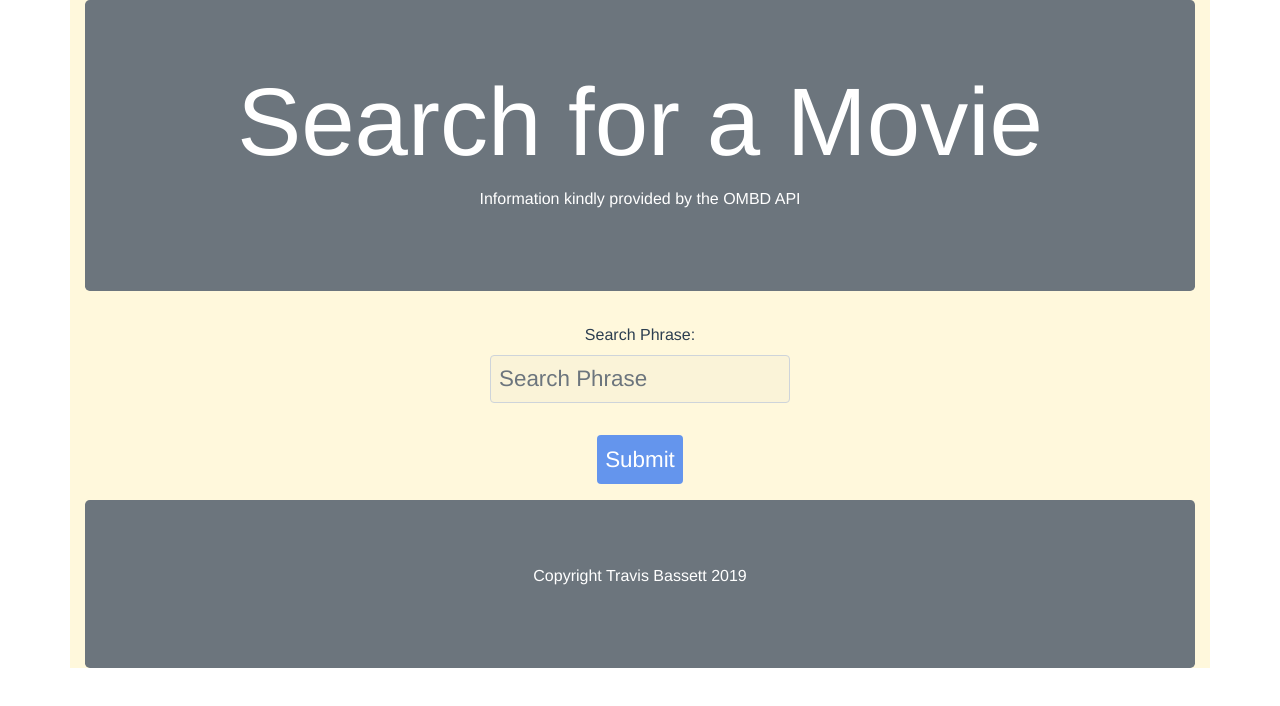
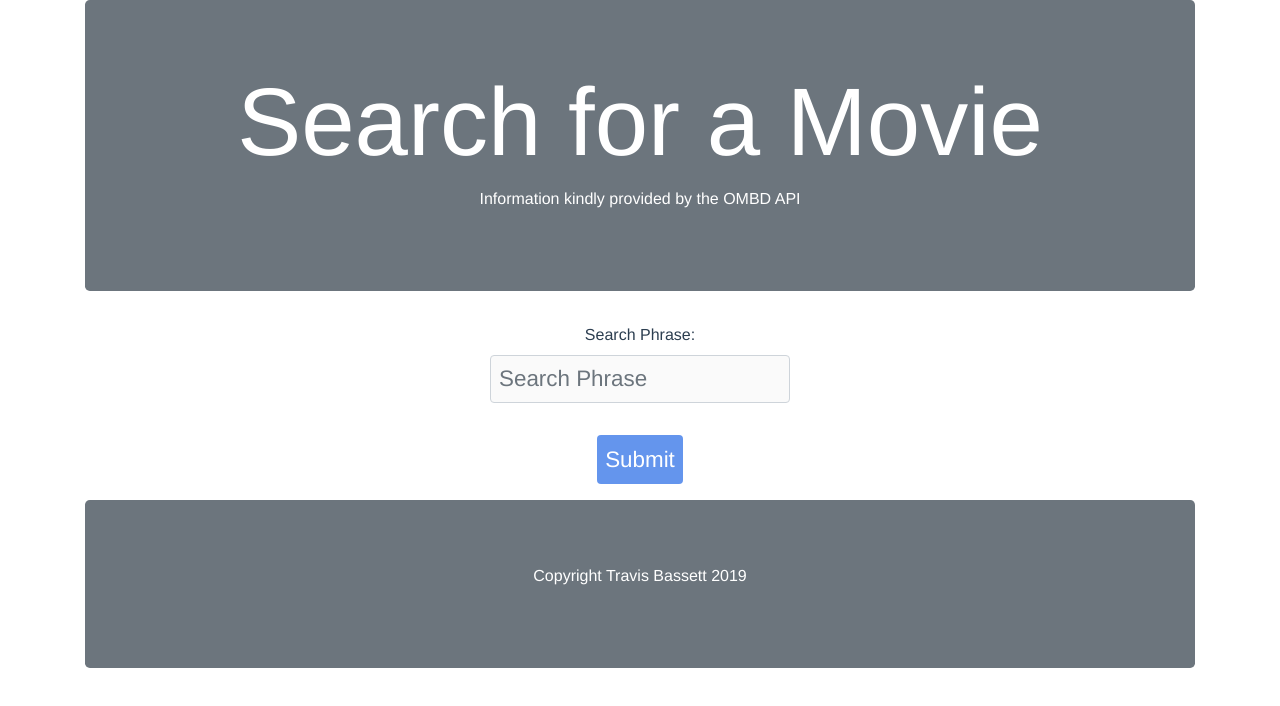
Before and after one commit to TravisBassett/capstonerebuilt, a Vue app: page / in a window 1280 px wide. Shown: the top 706 px of the page. Built offline with nearby package versions, Linux system fonts and the light colour scheme.

Commit message:
rebuilding

```diff
--- a/src/views/Feature.vue
+++ b/src/views/Feature.vue
@@ -96,7 +96,6 @@ img {
 
 .container
 {
-  background-color:cornsilk
 }
 
 </style>
--- a/src/views/Home.vue
+++ b/src/views/Home.vue
@@ -71,7 +71,6 @@ input {
 
 .container
 {
-  background-color: cornsilk
 }
 
 button {
```
Also changed, not shown: 9 other files (tests, documents, lock files or other folders).
